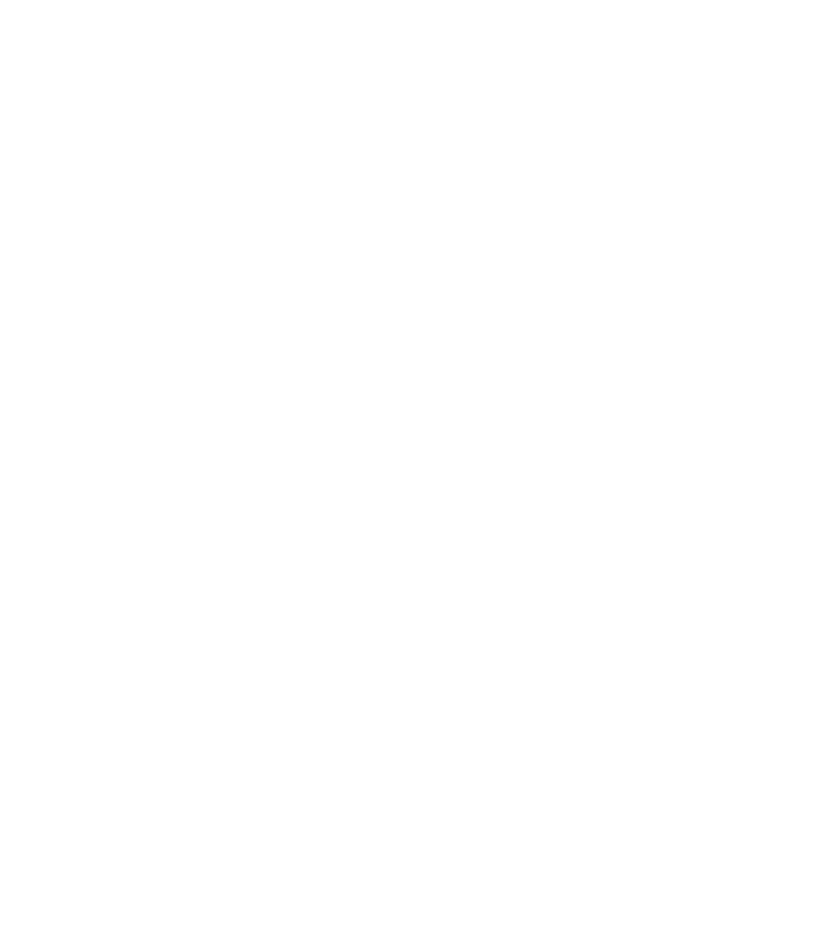
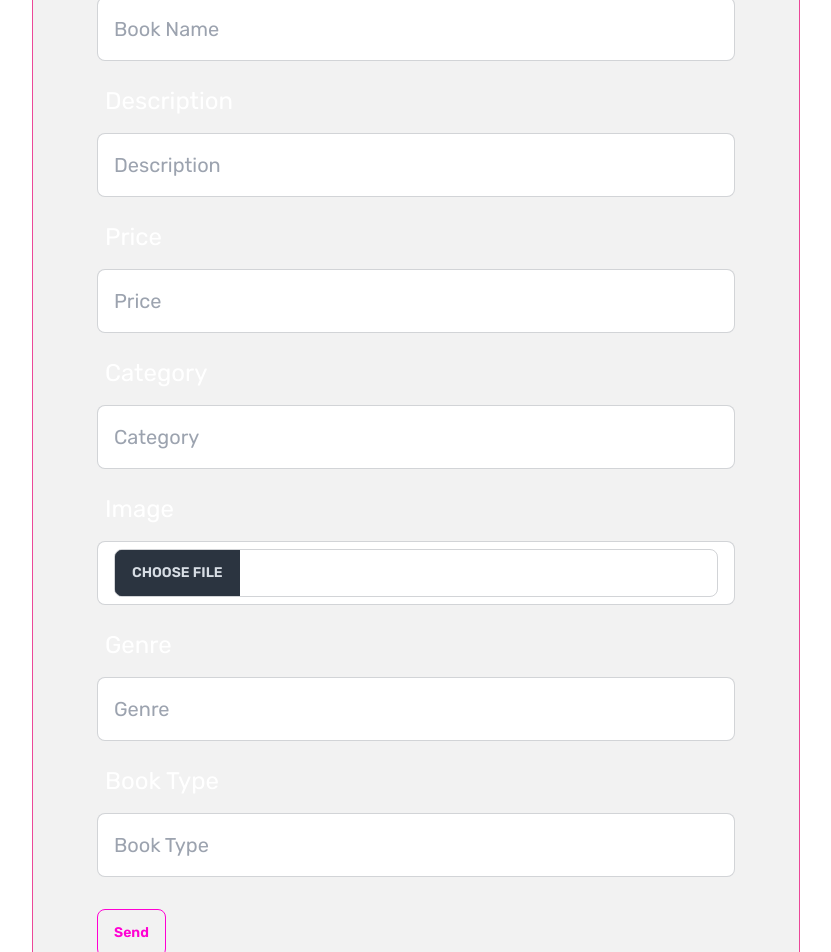
Before and after one commit to AryanSrivastava1709/PagePilot, a React (Vite) app in the folder frontend/: page /course/promote in a window 1280 px wide. Before the commit this address had no page. Shown: the part 380-1332 px from the top of the page, without its empty margins (224-1055 px from the left). Before the commit the page ends 800 px from the top, so only its background shows below. Built offline with nearby package versions, Linux system fonts and the light colour scheme; sample sign-in values are in the browser's storage.

Commit message:
promotion route added - f1

```diff
--- a/frontend/src/App.jsx
+++ b/frontend/src/App.jsx
@@ -6,6 +6,7 @@
 import { BrowserRouter, Navigate, Route, Routes } from "react-router-dom";
 import About from "./About/About";
 import Cart from "./Cart/Cart";
+import BookSell from "./Course/BookSell";
 function App() {
   const [authUser, setAuthUser] = useAuth();
   return (
@@ -16,6 +17,10 @@
           <Route
             path="/course"
             element={authUser ? <Course /> : <Navigate to="/sign" />}
+          />
+          <Route
+            path="/course/promote"
+            element={authUser ? <BookSell /> : <Navigate to="/sign" />}
           />
           <Route path="/sign" element=<Sign /> />
           <Route path="/contact" element=<Contact /> />
--- a/frontend/src/Cart/Cart.jsx
+++ b/frontend/src/Cart/Cart.jsx
@@ -38,20 +38,15 @@
 
     localStorage.setItem("auth", JSON.stringify(auth));
 
-    // Update the cartItems state
     setCartItems(() => Object.values(orderedBooks));
   };
   useEffect(() => {
-    // Fetch the auth field from local storage
     let auth = localStorage.getItem("auth");
 
-    // Parse it to an object
     auth = auth ? JSON.parse(auth) : {};
 
-    // Extract the orderedBooks property
     const orderedBooks = auth.orderedBooks || {};
 
-    // Convert the orderedBooks object to an array and set it to the cartItems state
     setCartItems(() => Object.values(orderedBooks));
   }, []);
   return (
--- /dev/null
+++ b/frontend/src/Course/BookSell.jsx
@@ -0,0 +1,17 @@
+import Footer from "../components/Footer";
+import Navbar from "../components/Navbar";
+import PromoteForm from "../components/PromoteForm";
+
+function BookSell() {
+  return (
+    <>
+      <Navbar />
+      <div className="text-white">
+        <PromoteForm />
+      </div>
+      <Footer />
+    </>
+  );
+}
+
+export default BookSell;
--- a/frontend/src/components/Cards.jsx
+++ b/frontend/src/components/Cards.jsx
@@ -8,7 +8,6 @@
     auth = auth ? JSON.parse(auth) : {};
     auth.orderedBooks = auth.orderedBooks || {};
     if (auth.orderedBooks[item._id]) {
-      // If it does, increment the count
       auth.orderedBooks[item._id].count += 1;
       setIsToasted(true);
       toast.success("Added to Cart👍", {
@@ -20,7 +19,6 @@
       });
       setIsToasted(false);
     } else {
-      // If not, add it with a count of 1
       auth.orderedBooks[item._id] = { ...item, count: 1 };
       setIsToasted(true);
       toast.success("Added to Cart👍", {
--- a/frontend/src/components/Courses.jsx
+++ b/frontend/src/components/Courses.jsx
@@ -2,19 +2,24 @@
 import axios from "axios";
 import Cards from "./Cards";
 import { useEffect, useState } from "react";
+
 function Courses() {
   const [books, setBooks] = useState([]);
+  const [category, setCategory] = useState("All");
   useEffect(() => {
     const getBook = async () => {
       try {
-        const res = await axios.get("https://page-pilot-api.vercel.app/book");
+        const res = await axios.get(
+          `https://page-pilot-api.vercel.app/book?category=${category}`
+        );
         setBooks(res.data);
       } catch (error) {
         console.log(error);
       }
     };
     getBook();
-  }, []);
+  }, [category]);
+
   return (
     <>
       <div className="max-w-[1800px] mx-auto md:px-20 px-4">
@@ -33,8 +38,22 @@
             Happy reading!
           </p>
           <button className="mt-10 btn btn-secondary text-lg text-white font-bold py-2 px-4 rounded-full">
-            <Link to="/">Go to Home</Link>
+            <Link to="/course/promote">Promote your own book</Link>
           </button>
+        </div>
+        <div className="mt-12 mb-20 flex justify-center">
+          <div className="relative inline-flex">
+            <select
+              className="rounded-full border border-gray-300 bg-base-200 px-4 py-2 pr-8 shadow-sm focus:outline-none focus:ring-1 focus:ring-blue-500 focus:border-blue-500"
+              value={category}
+              onChange={(e) => setCategory(e.target.value)}
+            >
+              <option className="bg-base-200 text-white text-md">All</option>
+              <option className="bg-base-200 text-white text-md">Free</option>
+              <option className="bg-base-200 text-white text-md">Paid</option>
+              <option className="bg-base-200 text-white text-md">Rent</option>
+            </select>
+          </div>
         </div>
         <div className="mt-12 grid grid-cols-1 xl:grid-cols-3 lg:grid-cols-2 justify-items-center align-items-center">
           {books.map((item) => (
--- a/frontend/src/components/Hero.jsx
+++ b/frontend/src/components/Hero.jsx
@@ -1,3 +1,4 @@
+import { Link } from "react-router-dom";
 import HeroBanner from "./../../src/assets/banner_hero.png";
 function Hero() {
   return (
@@ -16,20 +17,8 @@
               self-help, or educational books, we have it all. Explore our
               collection and start your reading journey today!
             </p>
-            <label className="input input-bordered flex items-center gap-2">
-              <svg
-                xmlns="http://www.w3.org/2000/svg"
-                viewBox="0 0 16 16"
-                fill="currentColor"
-                className="w-4 h-4 opacity-70"
-              >
-                <path d="M2.5 3A1.5 1.5 0 0 0 1 4.5v.793c.026.009.051.02.076.032L7.674 8.51c.206.1.446.1.652 0l6.598-3.185A.755.755 0 0 1 15 5.293V4.5A1.5 1.5 0 0 0 13.5 3h-11Z" />
-                <path d="M15 6.954 8.978 9.86a2.25 2.25 0 0 1-1.956 0L1 6.954V11.5A1.5 1.5 0 0 0 2.5 13h11a1.5 1.5 0 0 0 1.5-1.5V6.954Z" />
-              </svg>
-              <input type="text" className="grow" placeholder="Email" />
-            </label>
             <button className="btn btn-secondary text-white">
-              Browse Books
+              <Link to="/course">Browse Books</Link>
             </button>
           </div>
         </div>
--- /dev/null
+++ b/frontend/src/components/PromoteForm.jsx
@@ -0,0 +1,164 @@
+import React, { useRef, useState } from "react";
+import toast, { Toaster } from "react-hot-toast";
+import { useForm } from "react-hook-form";
+import axios from "axios";
+import { useNavigate } from "react-router-dom";
+function PromoteForm() {
+  const navigate = useNavigate();
+  const {
+    register,
+    handleSubmit,
+    watch,
+    formState: { errors },
+  } = useForm();
+
+  const onSubmit = async (data) => {
+    const bookData = new FormData();
+    bookData.append("name", data.name);
+    bookData.append("description", data.description);
+    bookData.append("price", data.price);
+    bookData.append("category", data.category);
+    bookData.append("image", data.image[0]); // assuming image is a File object
+    bookData.append("genre", data.genre);
+    bookData.append("type", data.type);
+    // console.log(bookData); for test purpose
+    await axios
+      .post("https://page-pilot-api.vercel.app/book/create", bookData, {
+        headers: {
+          "Content-Type": "multipart/form-data",
+        },
+      })
+      .then((res) => {
+        console.log(res.data);
+        if (res.status === 201) {
+          toast.success("Book promoted successfully!!😍", {
+            style: {
+              borderRadius: "10px",
+              background: "#333",
+              color: "#fff",
+            },
+          });
+        }
+        setTimeout(() => {
+          navigate("/course");
+        }, 1500);
+      })
+      .catch((err) => {
+        if (err.response) {
+          toast.error(err.response.data.message, {
+            style: {
+              borderRadius: "10px",
+              background: "#333",
+              color: "#fff",
+            },
+          });
+        }
+      });
+  };
+  return (
+    <>
+      <Toaster position="top" reverseOrder={true} />
+      <div className="max-w-[1800px] mx-auto md:px-20 px-4">
+        <div className="mt-40 text-center">
+          <h1 className="text-3xl md:text-4xl font-semibold text-pink-500">
+            Promote Your Book
+          </h1>
+        </div>
+      </div>
+      <div className="flex items-center justify-center mt-20 mb-48">
+        <form
+          onSubmit={handleSubmit(onSubmit)}
+          className="border border-pink-500 px-16 pt-6 pb-20 rounded-2xl w-3/5 bg-base-200"
+        >
+          <div className="mt-6">
+            <h2 className="text-white text-2xl mt-2 mb-4 ml-2">Name</h2>
+            <label className="input text-xl input-bordered flex items-center h-16 gap-2 text-white focus-within:text-secondary">
+              <input
+                type="text"
+                className="grow text-white focus-within:text-white"
+                placeholder="Book Name"
+                {...register("name", { required: true })}
+              />
+            </label>
+          </div>
+          <div className="mt-6">
+            <h2 className="text-white text-2xl mt-2 mb-4 ml-2">Description</h2>
+            <label className="input text-xl input-bordered flex items-center h-16 gap-2 text-white focus-within:text-secondary">
+              <input
+                type="text"
+                className="grow text-white focus-within:text-white"
+                placeholder="Description"
+                {...register("description", { required: true })}
+              />
+            </label>
+          </div>
+          <div className="mt-6">
+            <h2 className="text-white text-2xl mt-2 mb-4 ml-2">Price</h2>
+            <label className="input text-xl input-bordered flex items-center h-16 gap-2 text-white focus-within:text-secondary">
+              <input
+                type="text"
+                className="grow text-white focus-within:text-white"
+                placeholder="Price"
+                {...register("price", { required: true })}
+              />
+            </label>
+          </div>
+          <div className="mt-6">
+            <h2 className="text-white text-2xl mt-2 mb-4 ml-2">Category</h2>
+            <label className="input text-xl input-bordered flex items-center h-16 gap-2 text-white focus-within:text-secondary">
+              <input
+                type="text"
+                className="grow text-white focus-within:text-white"
+                placeholder="Category"
+                {...register("category", { required: true })}
+              />
+            </label>
+          </div>
+          <div className="mt-6">
+            <h2 className="text-white text-2xl mt-2 mb-4 ml-2">Image</h2>
+            <label className="input text-xl input-bordered flex items-center h-16 gap-2 text-white focus-within:text-secondary">
+              <input
+                type="file"
+                className="file-input file-input-bordered grow text-white focus-within:text-white"
+                {...register("image", { required: true })}
+              />
+            </label>
+          </div>
+          <div className="mt-6">
+            <h2 className="text-white text-2xl mt-2 mb-4 ml-2">Genre</h2>
+            <label className="input text-xl input-bordered flex items-center h-16 gap-2 text-white focus-within:text-secondary">
+              <input
+                type="text"
+                className="grow text-white focus-within:text-white"
+                placeholder="Genre"
+                {...register("genre", { required: true })}
+              />
+            </label>
+          </div>
+          <div className="mt-6">
+            <h2 className="text-white text-2xl mt-2 mb-4 ml-2">Book Type</h2>
+            <label className="input text-xl input-bordered flex items-center h-16 gap-2 text-white focus-within:text-secondary">
+              <input
+                type="text"
+                className="grow text-white focus-within:text-white"
+                placeholder="Book Type"
+                {...register("type", { required: true })}
+              />
+            </label>
+          </div>
+
+          <div className="flex justify-between items-center">
+            <button
+              className="btn btn-outline btn-secondary mr-10 mt-8 text-md"
+              type="submit"
+            >
+              Send
+            </button>
+          </div>
+        </form>
+      </div>
+    </>
+  );
+}
+
+export default PromoteForm;
```
